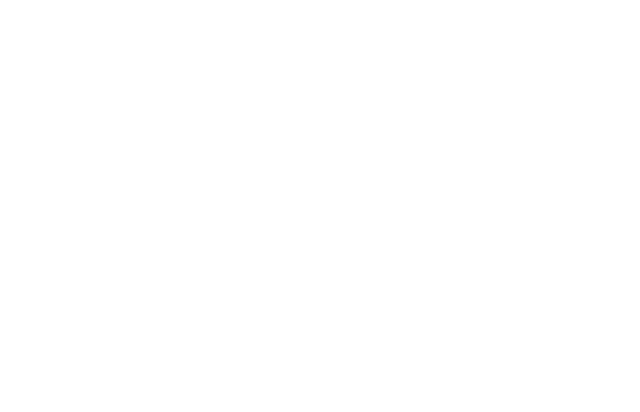
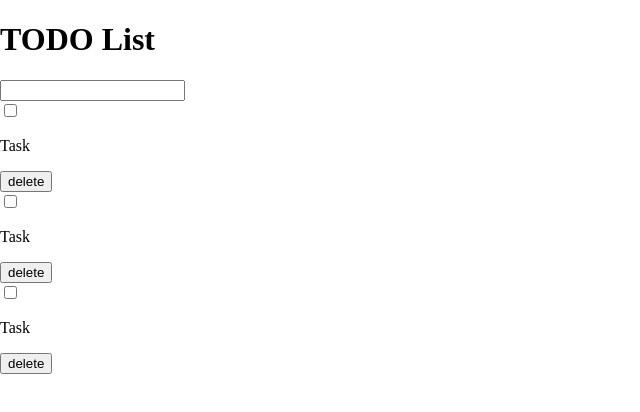
Before and after one commit to mizore-fu/react-todo, a React (Create React App) app in the folder app/: page / in a window 1280 px wide. Shown: the top 412 px of the page, without its empty margins (0-640 px from the left). Built offline with nearby package versions, Linux system fonts and the light colour scheme.

Commit message:
アプリの大まかなUIを作成

```diff
--- a/app/src/App.tsx
+++ b/app/src/App.tsx
@@ -1,7 +1,19 @@
 import React from "react";
+import { Form } from "./components/Form";
+import { Todo } from "./components/Todo";
 
 function App() {
-  return <div className="App"></div>;
+  return (
+    <div className="App">
+      <h1>TODO List</h1>
+      <Form />
+      <div>
+        <Todo />
+        <Todo />
+        <Todo />
+      </div>
+    </div>
+  );
 }
 
 export default App;
--- /dev/null
+++ b/app/src/components/Form.tsx
@@ -0,0 +1,9 @@
+import React from "react";
+
+export const Form = () => {
+  return (
+    <div>
+      <input type="text" />
+    </div>
+  );
+};
--- /dev/null
+++ b/app/src/components/Todo.tsx
@@ -0,0 +1,11 @@
+import React from "react";
+
+export const Todo = () => {
+  return (
+    <div>
+      <input type="checkbox" />
+      <p>Task</p>
+      <button>delete</button>
+    </div>
+  );
+};
```
